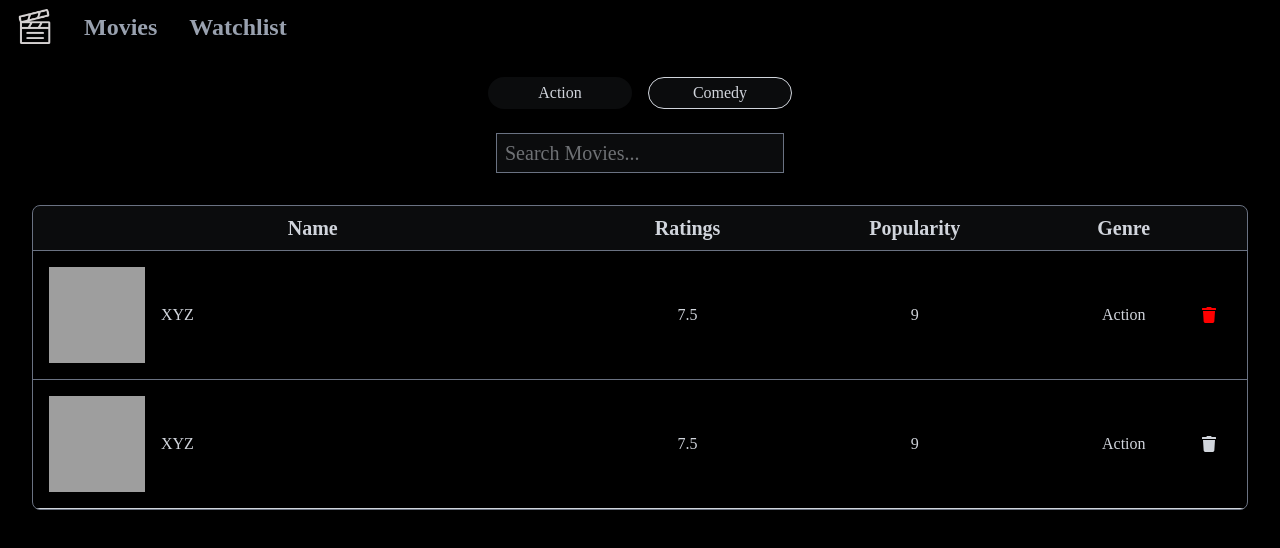
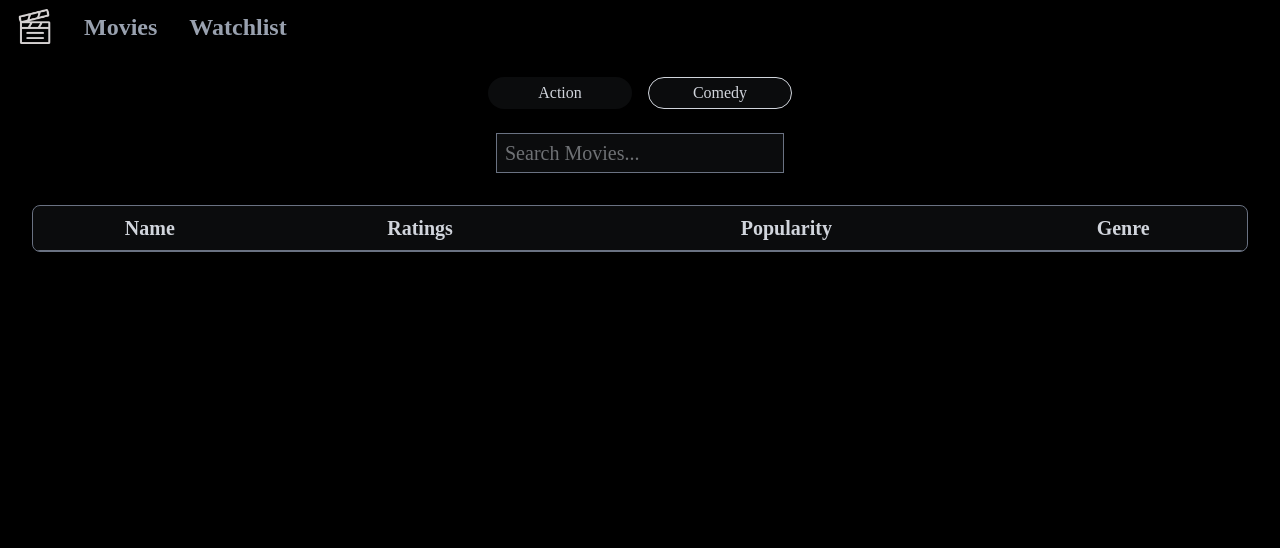
Before and after one commit to Kavana-navada/mini-imbd-clone, a React (Vite) app: page /watchlist in a window 1280 px wide. Shown: the top 548 px of the page. Built offline with nearby package versions, Linux system fonts and the light colour scheme; grey boxes are pictures that could not be loaded.

Commit message:
added watchlist to local storage

```diff
--- a/src/App.jsx
+++ b/src/App.jsx
@@ -3,33 +3,56 @@ import Movies from "./components/Movies";
 import WatchList from "./components/WatchList";
 import { BrowserRouter, Route, Routes } from "react-router-dom";
 import Banner from "./components/Banner";
-import { useState } from "react";
+import { useEffect, useState } from "react";
 
 function App() {
-  let [watchlist,setWatchlist]=useState([])
-  let handleAddToWatchlist=(movieObj)=>{
-    let newWatchlist=[...watchlist,movieObj]
-    setWatchlist(newWatchlist)
+  let [watchlist, setWatchlist] = useState([]);
 
-  }
+  let handleAddToWatchlist = (movieObj) => {
+    let newWatchlist = [...watchlist, movieObj];
+    localStorage.setItem("moviesApp", JSON.stringify(newWatchlist));
+    setWatchlist(newWatchlist);
+  };
 
-  let removeFromWatchlist=(movieObj)=>{
-    let filteredWatchlist=watchlist.filter((obj)=>obj.id!=movieObj.id)
-    setWatchlist(filteredWatchlist)
+  let removeFromWatchlist = (movieObj) => {
+    let filteredWatchlist = watchlist.filter((obj) => obj.id != movieObj.id);
+    localStorage.setItem("moviesApp", JSON.stringify(filteredWatchlist));
 
-  }
-  console.log(watchlist)
+    setWatchlist(filteredWatchlist);
+  };
+
+  useEffect(()=>{
+    let moviesFromLocalStorage=localStorage.getItem('moviesApp')
+    if (!moviesFromLocalStorage){
+      return
+    }
+    setWatchlist(JSON.parse(moviesFromLocalStorage))
+
+  },[])
 
   return (
-
-      <BrowserRouter>
-        <Navbar />
-        <Routes>
-          <Route path="/" element={<><Banner/><Movies handleAddToWatchlist={handleAddToWatchlist} removeFromWatchlist={removeFromWatchlist} watchlist={watchlist}/></>} />
-          <Route path="/watchlist" element={<WatchList />} />
-        </Routes>
-      </BrowserRouter>
-
+    <BrowserRouter>
+      <Navbar />
+      <Routes>
+        <Route
+          path="/"
+          element={
+            <>
+              <Banner />
+              <Movies
+                handleAddToWatchlist={handleAddToWatchlist}
+                removeFromWatchlist={removeFromWatchlist}
+                watchlist={watchlist}
+              />
+            </>
+          }
+        />
+        <Route
+          path="/watchlist"
+          element={<WatchList watchlist={watchlist} />}
+        />
+      </Routes>
+    </BrowserRouter>
   );
 }
 
--- a/src/components/WatchList.jsx
+++ b/src/components/WatchList.jsx
@@ -1,13 +1,16 @@
 import React from "react";
 import { FaTrash } from "react-icons/fa";
 
-function WatchList() {
+function WatchList({ watchlist }) {
   return (
     <>
       <div className="text-gray-300 flex justify-center flex-wrap m-4">
-        <div className="bg-gray-500/10 w-[9rem] h-[2rem] flex justify-center items-center rounded-2xl m-2">Action</div>
-        <div className="border-1 bg-gray-500/10 w-[9rem] h-[2rem] flex justify-center items-center rounded-2xl m-2">Comedy</div>
-
+        <div className="bg-gray-500/10 w-[9rem] h-[2rem] flex justify-center items-center rounded-2xl m-2">
+          Action
+        </div>
+        <div className="border-1 bg-gray-500/10 w-[9rem] h-[2rem] flex justify-center items-center rounded-2xl m-2">
+          Comedy
+        </div>
       </div>
       <div className="flex justify-center my-4">
         <input
@@ -28,35 +31,26 @@ function WatchList() {
             </tr>
           </thead>
           <tbody>
-            <tr className="border-b border-gray-500">
-              <td className="flex items-center px-4 py-4">
+            {watchlist.map((movieObj) => {
+              return <tr className="border-b border-gray-500" key={movieObj.id}>
+                <td className="flex items-center px-4 py-4" >
                   <img
                     className="h-[6rem] w-[6rem]"
-                  src={`https://m.media-amazon.com/images/I/5151N2hUPiL._UF1000,1000_QL80_.jpg`}
+                    src={`https://image.tmdb.org/t/p/original/${movieObj.poster_path}`}
                     alt="img"
                   />
-                <div className="mx-4">XYZ</div>
+                  <div className="mx-4">{movieObj.original_title}</div>
                 </td>
-              <td>7.5</td>
-              <td>9</td>
+                <td>{movieObj.vote_average}</td>
+                <td>{movieObj.popularity}</td>
                 <td>Action</td>
-              <td><FaTrash color="red"/></td>
-            </tr>
+                <td>
+                  <FaTrash color="red" />
+                </td>
+              </tr>;
 
-             <tr className="border-b-1">
-              <td className="flex items-center px-4 py-4">
-                <img
-                  className="h-[6rem] w-[6rem]"
-                  src={`https://m.media-amazon.com/images/I/5151N2hUPiL._UF1000,1000_QL80_.jpg`}
-                  alt="img"
-                />
-                <div className="mx-4">XYZ</div>
-              </td>
-              <td>7.5</td>
-              <td>9</td>
-              <td>Action</td>
-              <td><FaTrash/></td>
-            </tr>
+            })}
+
           </tbody>
         </table>
       </div>
```
Lines whose indentation alone changed are shown as unchanged.
